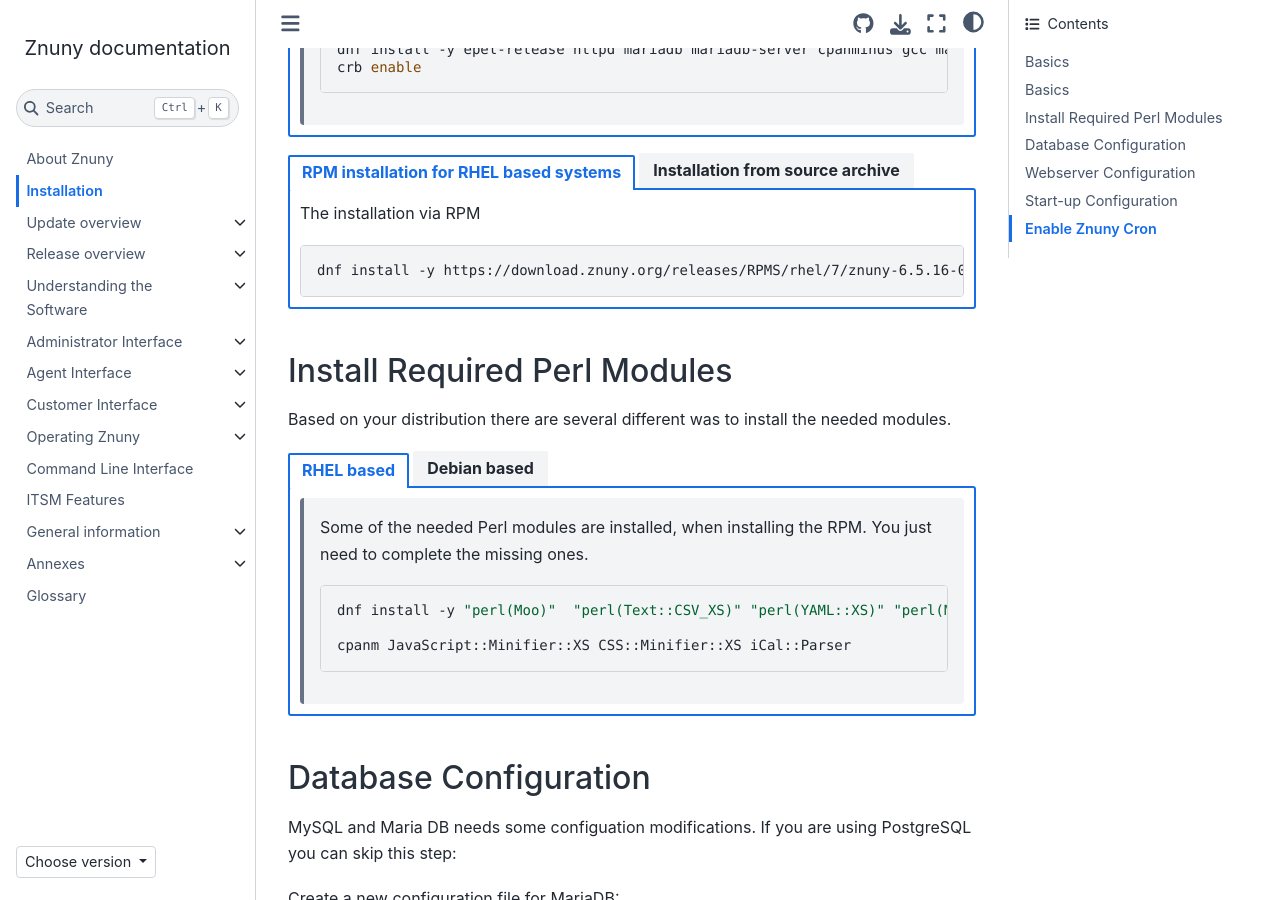
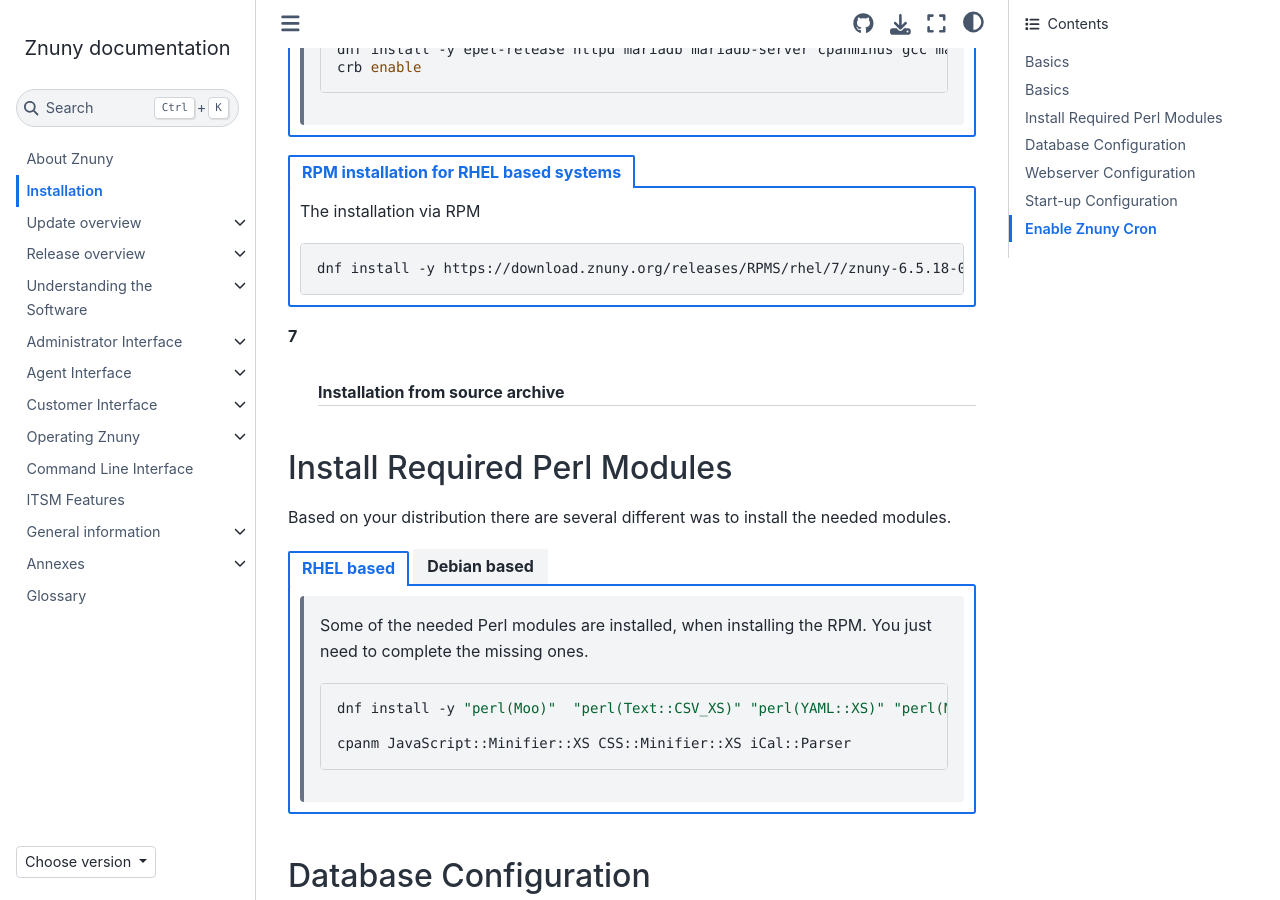
Before and after one commit to znuny/manual, a Sphinx documentation site: the page built from source/releases/installupdate/install.rst, in a window 1280 px wide and 900 px high, scrolled down 1026 px. Built offline with Sphinx 7.4.7 and the Sphinx Book theme 1.1.4, drawn with Linux system fonts in a browser that asks for light colours.

Commit message:
Release Znuny LTS 6.5.18

```diff
--- a/source/releases/index.rst
+++ b/source/releases/index.rst
@@ -20,6 +20,7 @@
 .. toctree::
    :maxdepth: 1
 
+   6_5_18/index
    6_5_17/index
    6_5_16/index
    6_5_15/index
--- a/source/releases/installupdate/install.rst
+++ b/source/releases/installupdate/install.rst
@@ -61,9 +61,8 @@
 
     .. code-block:: bash
 
-      dnf install -y https://download.znuny.org/releases/RPMS/rhel/7/znuny-6.5.16-01.noarch.rpm
-
-
+      dnf install -y https://download.znuny.org/releases/RPMS/rhel/7/znuny-6.5.18-01.noarch.rpm
+7
   .. tab-item:: Installation from source archive
 
     The installation from the source takes some more steps:
@@ -75,10 +74,10 @@
       wget https://download.znuny.org/releases/znuny-latest-6.5.tar.gz
 
       # Extract
-      tar xfz znuny-latest-6.5.16.tar.gz
+      tar xfz znuny-latest-6.5.18.tar.gz
 
       # Create a symlink
-      ln -s /opt/znuny-6.5.16 /opt/otrs
+      ln -s /opt/znuny-6.5.18 /opt/otrs
 
       # Add user for RHEL
       useradd -d /opt/otrs -c 'Znuny user' -g apache -s /bin/bash -M -N otrs
```
Also changed, not shown: source/releases/6_5_18/index.rst (added, +21 -0 lines), source/releases/installupdate/patchlevelupdate.rst (+8 -8 lines), source/releases/installupdate/update/update-6.5.rst (+7 -7 lines).
